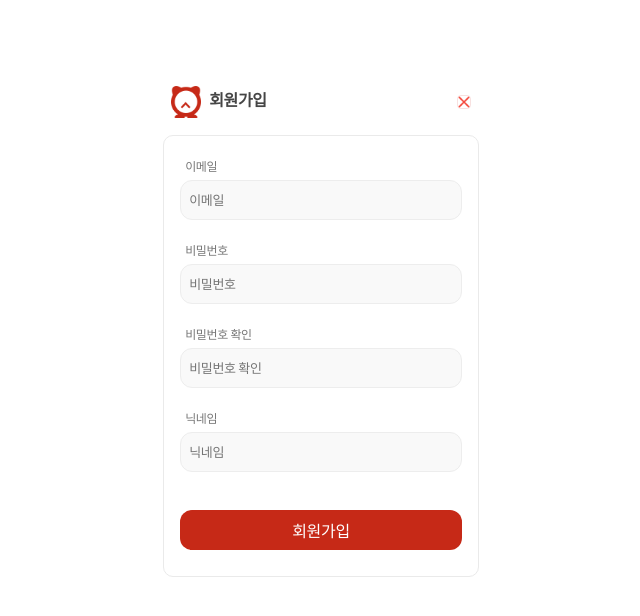
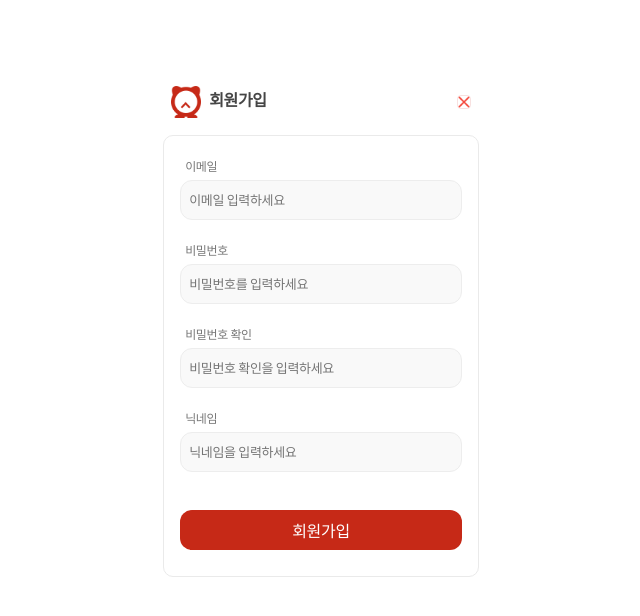
Before and after one commit to ansh9436/v1-fe, a React (Create React App) app: page /register in a window 1280 px wide. Shown: the top 616 px of the page, without its empty margins (319-959 px from the left). Built offline with nearby package versions, Linux system fonts and the light colour scheme.

Commit message:
회원가입 중복검사 완료

```diff
--- a/src/pages/Mypage.js
+++ b/src/pages/Mypage.js
@@ -127,8 +127,8 @@ const Mypage = () => {
                         />
                         <img className="profileImage" src={image.profileImg} alt="profileImage"
                              onClick={() => inputRef.click()}/>
-                        <div className="nickname">{userInfo.user_nick}</div>
-                        <div className="profileID">{userInfo.user_email}</div>
+                        <div className="nickname">{userInfo["user_nick"]}</div>
+                        <div className="profileID">{userInfo["user_email"]}</div>
                     </div>
                     {typeof image.imgFile === 'object' &&
                     <>
--- a/src/pages/MypageEmail.js
+++ b/src/pages/MypageEmail.js
@@ -1,20 +1,20 @@
-import React  from 'react';
-import api               from '../commons/api';
-import { jwtUtils }     from '../commons/utils';
-import Header        from '../components/Common/Header';
-import Footer        from '../components/Common/Footer';
-import StyledBox     from '../components/Style/StyledBox';
-import MyPageTitle   from '../components/Style/MyPageTitle';
-import MyPageInput   from '../components/Style/MyPageInput';
-import MyPageButton  from '../components/Style/MyPageButton';
-import {toast, ToastContainer} from "react-toastify";
+import React from 'react';
+import api from '../commons/api';
+import { jwtUtils } from '../commons/utils';
+import Header from '../components/Common/Header';
+import Footer from '../components/Common/Footer';
+import StyledBox from '../components/Style/StyledBox';
+import MyPageTitle from '../components/Style/MyPageTitle';
+import MyPageInput from '../components/Style/MyPageInput';
+import MyPageButton from '../components/Style/MyPageButton';
+import { toast, ToastContainer } from "react-toastify";
 import "react-toastify/dist/ReactToastify.css";
-import {Formik} from "formik";
+import { Formik } from "formik";
 import * as Yup from "yup";
 
 
 const MypageEmail = () => {
-    let { user_email } = jwtUtils.getUser();
+    let {user_email} = jwtUtils.getUser();
 
     const textBox = {
         marginTop: '12px'
@@ -46,8 +46,8 @@ const MypageEmail = () => {
             .required("이메일을 입력하세요!"),
     });
 
-    const onSubmitEmail = async(values) => {
-        const { user_passwd, change_email } = values;
+    const onSubmitEmail = async (values) => {
+        const {user_passwd, change_email} = values;
 
         await api.put("/api/mypage", {
             user_passwd: user_passwd,
@@ -60,7 +60,7 @@ const MypageEmail = () => {
                         position: "top-center",
                         autoClose: 2000
                     });
-                values.change_nick = '';
+                    values.change_email = '';
                     values.user_passwd = '';
                     user_email = change_email;
                     return await jwtUtils.tokenPublish();
@@ -77,7 +77,7 @@ const MypageEmail = () => {
                     }
                 }
             })
-        .catch((e) =>{
+            .catch((e) => {
                 console.error(e.response.data.message);
                 toast.error(<h3>이메일 변경 중 에러가 발생했습니다.</h3>, {
                     position: "top-center",
@@ -87,7 +87,7 @@ const MypageEmail = () => {
 
     return (
         <>
-            <Header title="이메일 변경" topLink={"/mypage"} isBackButton={true} />
+            <Header title="이메일 변경" topLink={"/mypage"} isBackButton={true}/>
             <Formik
                 initialValues={{
                     change_email: "",
@@ -102,7 +102,7 @@ const MypageEmail = () => {
                         <form onSubmit={handleSubmit}>
                             <MyPageTitle>기존의 이메일은 <><font color='blue'>{user_email}</font></> 입니다.</MyPageTitle>
                             <MyPageInput
-                            type="text"
+                                type="email"
                                 name="change_email"
                                 placeholder="변경할 이메일"
                                 value={values.change_email}
--- a/src/pages/MypagePasswd.js
+++ b/src/pages/MypagePasswd.js
@@ -9,8 +9,8 @@ import MyPageButton from '../components/Style/MyPageButton';
 import * as Yup from "yup";
 import { Formik } from "formik";
 import { toast, ToastContainer } from "react-toastify";
+
 const MypagePasswd = () => {
-
     const titleBox = {
         display: 'flex',
         justifyContent: 'space-between'
--- a/src/pages/MypageWithdrawal.js
+++ b/src/pages/MypageWithdrawal.js
@@ -40,13 +40,13 @@ const MypageWithdrawal = () => {
                         position: "top-center",
                         autoClose: 2000
                     });
+                    jwtUtils.setAccToken('');
+                    jwtUtils.setReToken('');
                     setTimeout(() => {
                         navigate("/login");
                     }, 2000);
                 } else {
                     if (res.data.message === 'MypagePasswordNotCompare') {
-                        jwtUtils.setAccToken('');
-                        jwtUtils.setReToken('');
                         toast.error(<h3>비밀번호가 일치하지 않습니다.</h3>, {
                             position: "top-center",
                         });
@@ -77,6 +77,7 @@ const MypageWithdrawal = () => {
                         <form onSubmit={handleSubmit}>
                             <MyPageInput
                                 type="password"
+                                name="user_passwd"
                                 placeholder="계정 비밀번호"
                                 value={values.user_passwd}
                                 onChange={handleChange}
--- a/src/pages/Register.js
+++ b/src/pages/Register.js
@@ -130,7 +130,7 @@ const Register = () => {
                                     labelName="이메일"
                                     name="user_email"
                                     type="email"
-                                    placeholder="이메일"
+                                    placeholder="이메일 입력하세요"
                                     onChange={handleChange}
                                     value={values.user_email}
                                     autoComplete='off'
@@ -142,7 +142,7 @@ const Register = () => {
                                     labelName="비밀번호"
                                     name="user_passwd"
                                     type="password"
-                                    placeholder="비밀번호"
+                                    placeholder="비밀번호를 입력하세요"
                                     onChange={handleChange}
                                     value={values.user_passwd}
                                     autoComplete='new-password'
@@ -154,7 +154,7 @@ const Register = () => {
                                     labelName="비밀번호 확인"
                                     name="user_passwd2"
                                     type="password"
-                                    placeholder="비밀번호 확인"
+                                    placeholder="비밀번호 확인을 입력하세요"
                                     onChange={handleChange}
                                     value={values.user_passwd2}
                                     autoComplete='new-password'
@@ -166,7 +166,7 @@ const Register = () => {
                                     labelName="닉네임"
                                     name="user_nick"
                                     type="text"
-                                    placeholder="닉네임"
+                                    placeholder="닉네임을 입력하세요"
                                     onChange={handleChange}
                                     value={values.user_nick}
                                     autoComplete='off'
```
Lines whose indentation alone changed are shown as unchanged.
